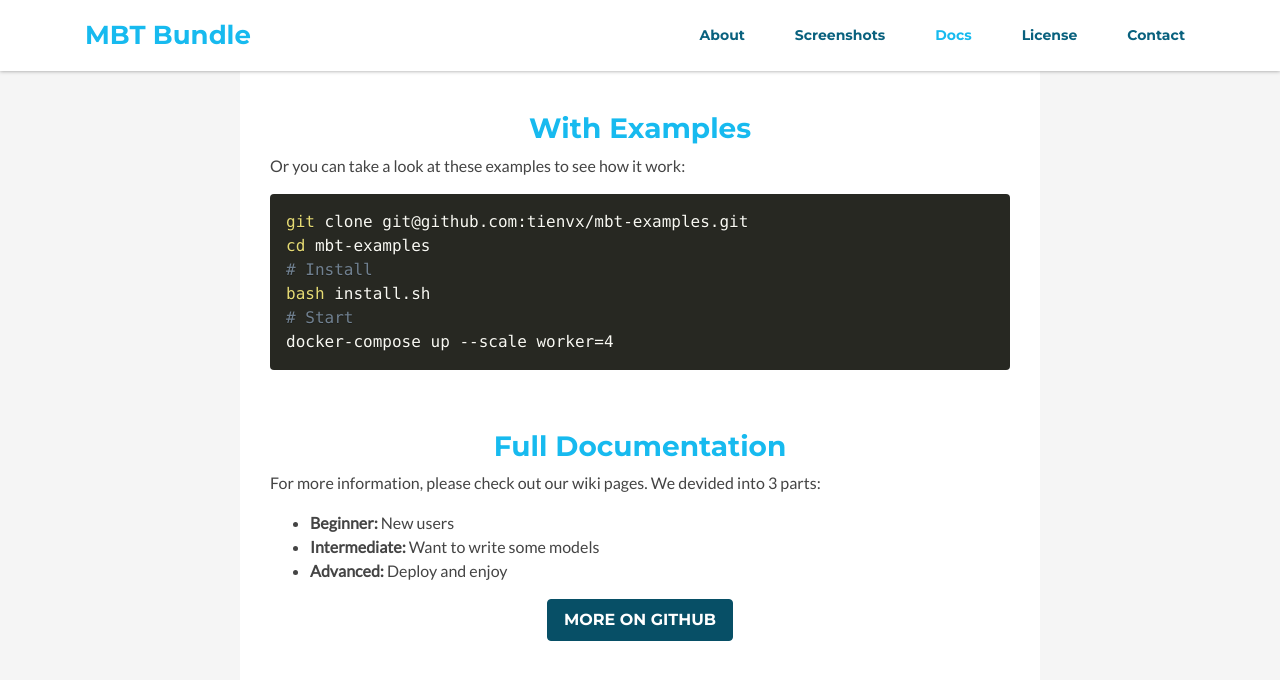
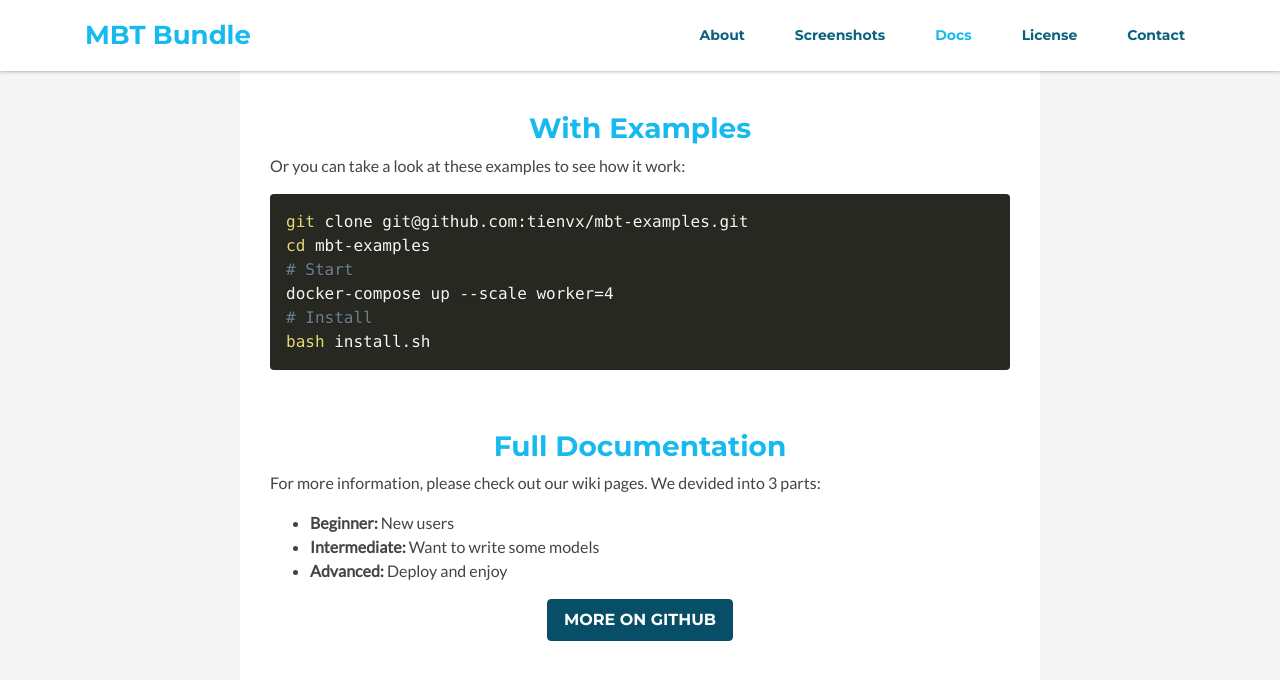
Before and after one commit to vbisrikkanth/mbt-website, a Jekyll site: the page built from index.md, in a window 1280 px wide and 900 px high, scrolled down 2440 px. Shown: the top 680 px of the window. Built offline with Jekyll 4.4.1, drawn with Linux system fonts in a browser that asks for light colours; comment, search, counter and statistics services are not loaded.

Commit message:
Fix order of commands

```diff
--- a/_includes/docs.html
+++ b/_includes/docs.html
@@ -19,10 +19,10 @@
                     <!--//Use Prismjs - http://prismjs.com/index.html#basic-usage -->
                     <pre><code class="language-bash">git clone git@github.com:tienvx/mbt-examples.git
 cd mbt-examples
+# Start
+docker-compose up --scale worker=4
 # Install
-bash install.sh
-# Start
-docker-compose up --scale worker=4</code></pre>
+bash install.sh</code></pre>
                 </div><!--//code-block-->
             </div><!--//block-->
 
```
